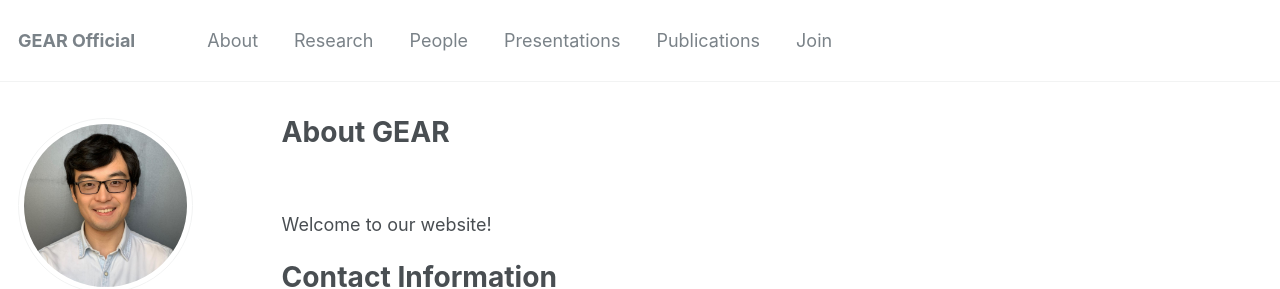
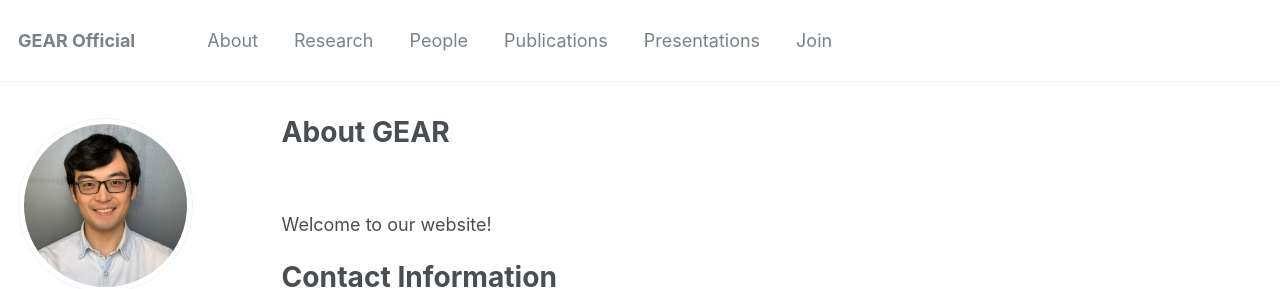
Before and after one commit to ytwangZero/gearpku2020.github.io, a Jekyll site: the page built from _pages/archive/gear.md, in a window 1280 px wide. Shown: the top 289 px of the page. Built offline with Jekyll 4.4.1, drawn with Linux system fonts in a browser that asks for light colours; some web fonts are replaced; part of the change alters nothing that is shown.

```diff
--- a/_data/navigation.yml
+++ b/_data/navigation.yml
@@ -12,11 +12,11 @@ main:
   #- title: "CV"
   #  url: /cv/
 
+  - title: "Publications"
+    url: /Publications/
+
   - title: "Presentations"
     url: /Presentations/
-
-  - title: "Publications"
-    url: /Publications/
 
   - title: "Join"
     url: /JoinGaoLab/
```
